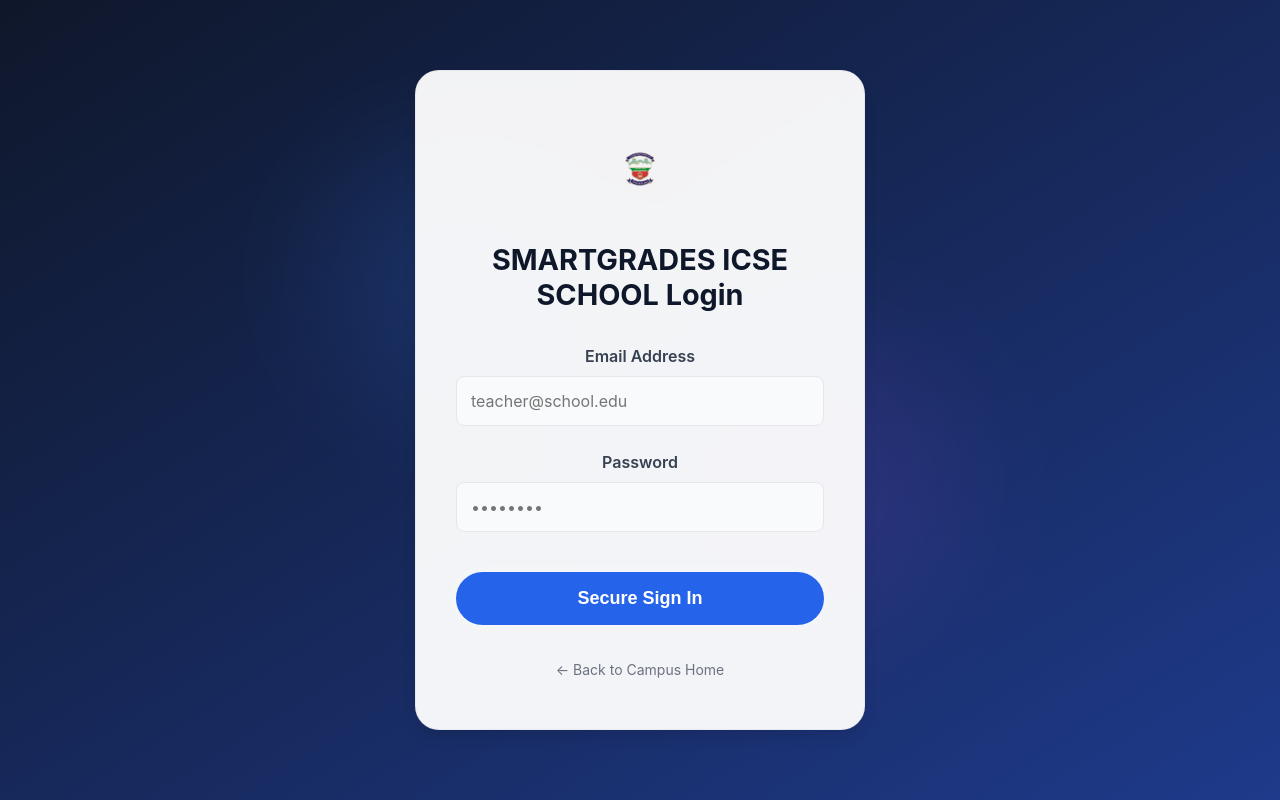
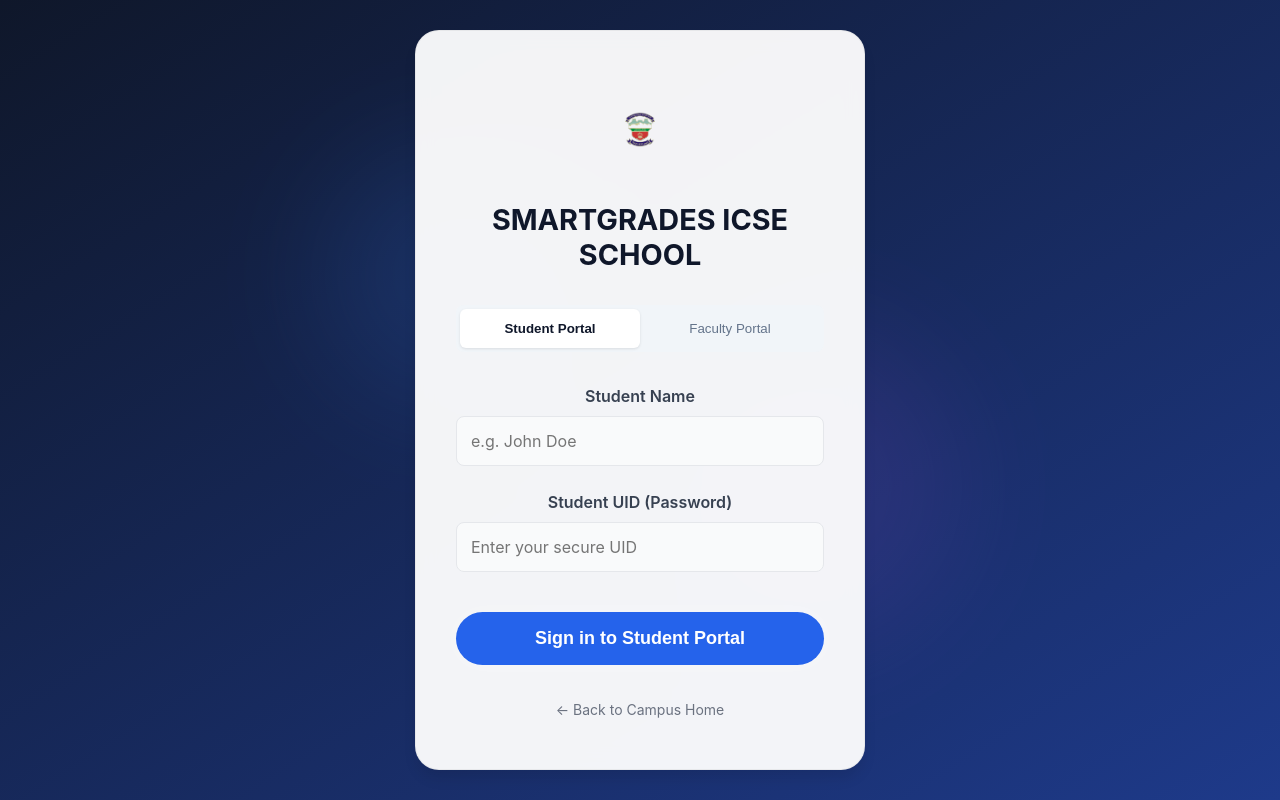
Before and after one commit to edarjeeling-creator/GN, a React (Vite) app: page /login in a window 1280 px wide. Built offline with nearby package versions, Linux system fonts and the light colour scheme; no server answers.

Commit message:
Phase 1: Custom login UI and Name/UID auth flow

```diff
--- a/package.json
+++ b/package.json
@@ -10,6 +10,7 @@
     "preview": "vite preview"
   },
   "dependencies": {
+    "@monaco-editor/react": "^4.7.0",
     "@supabase/supabase-js": "^2.106.1",
     "framer-motion": "^12.40.0",
     "html2pdf.js": "^0.14.0",
--- a/src/context/AuthContext.jsx
+++ b/src/context/AuthContext.jsx
@@ -40,12 +40,32 @@
     return await supabase.auth.signInWithPassword({ email, password });
   };
 
+  const customLogin = async (role, name, uid) => {
+    try {
+      // Step 1: Look up the underlying email
+      const { data: email, error: rpcError } = await supabase.rpc('lookup_user_email', {
+        p_role: role,
+        p_name: name,
+        p_uid: uid
+      });
+
+      if (rpcError) throw rpcError;
+      if (!email) return { error: { message: 'Invalid Name or UID' } };
+
+      // Step 2: Sign in with the retrieved email and the UID as the password
+      return await supabase.auth.signInWithPassword({ email, password: uid });
+    } catch (err) {
+      console.error("Custom login error:", err);
+      return { error: err };
+    }
+  };
+
   const logout = async () => {
     await supabase.auth.signOut();
   };
 
   return (
-    <AuthContext.Provider value={{ session, profile, loading, login, logout }}>
+    <AuthContext.Provider value={{ session, profile, loading, login, customLogin, logout }}>
       {!loading && children}
     </AuthContext.Provider>
   );
--- a/src/pages/Login.jsx
+++ b/src/pages/Login.jsx
@@ -1,17 +1,17 @@
 import { useState } from 'react';
-import { motion } from 'framer-motion';
-import { Link } from 'react-router-dom';
+import { motion, AnimatePresence } from 'framer-motion';
+import { Link, Navigate } from 'react-router-dom';
 import { useAuth } from '../context/AuthContext';
 import { useTheme } from '../context/ThemeProvider';
-import { Navigate } from 'react-router-dom';
 
 const Login = () => {
-  const [email, setEmail] = useState('');
-  const [password, setPassword] = useState('');
+  const [loginType, setLoginType] = useState('student'); // 'student' or 'faculty'
+  const [name, setName] = useState('');
+  const [uid, setUid] = useState('');
   const [error, setError] = useState('');
   const [loading, setLoading] = useState(false);
 
-  const { session, login } = useAuth();
+  const { session, customLogin } = useAuth();
   const { siteBranding } = useTheme();
 
   if (session) {
@@ -23,7 +23,10 @@
     setLoading(true);
     setError('');
 
-    const { error } = await login(email, password);
+    // Map login type to internal role ('student' or 'teacher')
+    const role = loginType === 'faculty' ? 'teacher' : 'student';
+
+    const { error } = await customLogin(role, name, uid);
     if (error) setError(error.message);
     setLoading(false);
   };
@@ -44,47 +47,76 @@
          />
       </div>
 
-      <motion.div initial={{ opacity: 0, y: 30 }} animate={{ opacity: 1, y: 0 }} transition={{ duration: 0.6 }} style={{ position: 'relative', zIndex: 10 }}>
-        <div className="bento-card" style={{ width: '100%', maxWidth: '450px', padding: '3rem 2.5rem', background: 'rgba(255, 255, 255, 0.95)', backdropFilter: 'blur(10px)' }}>
+      <motion.div initial={{ opacity: 0, y: 30 }} animate={{ opacity: 1, y: 0 }} transition={{ duration: 0.6 }} style={{ position: 'relative', zIndex: 10, width: '100%', maxWidth: '450px' }}>
+        <div className="bento-card" style={{ padding: '3rem 2.5rem', background: 'rgba(255, 255, 255, 0.95)', backdropFilter: 'blur(10px)' }}>
           <Link to="/" style={{ display: 'block', textDecoration: 'none' }}>
             <img src={siteBranding.logoUrl} alt="School Logo" style={{ width: '100px', height: '100px', objectFit: 'contain', margin: '0 auto 1.5rem', display: 'block' }} />
           </Link>
           <div style={{ marginBottom: '2rem', textAlign: 'center' }}>
-            <h2 style={{ color: 'var(--heading-color, var(--primary-color))', fontSize: '1.8rem', fontWeight: 'bold', marginBottom: siteBranding.siteMotto ? '0.25rem' : '0' }}>{siteBranding.siteName} Login</h2>
+            <h2 style={{ color: 'var(--heading-color, var(--primary-color))', fontSize: '1.8rem', fontWeight: 'bold', marginBottom: siteBranding.siteMotto ? '0.25rem' : '0' }}>{siteBranding.siteName}</h2>
             {siteBranding.siteMotto && <p style={{ color: 'var(--body-text-color, #64748b)', fontSize: '0.9rem', fontWeight: '500' }}>{siteBranding.siteMotto}</p>}
+          </div>
+
+          <div style={{ display: 'flex', marginBottom: '2rem', background: '#f1f5f9', borderRadius: '0.5rem', padding: '0.25rem' }}>
+            <button
+              onClick={() => setLoginType('student')}
+              style={{ flex: 1, padding: '0.75rem', border: 'none', background: loginType === 'student' ? 'white' : 'transparent', borderRadius: '0.375rem', fontWeight: loginType === 'student' ? 'bold' : 'normal', color: loginType === 'student' ? '#0f172a' : '#64748b', boxShadow: loginType === 'student' ? '0 1px 3px rgba(0,0,0,0.1)' : 'none', cursor: 'pointer', transition: 'all 0.2s' }}
+            >
+              Student Portal
+            </button>
+            <button
+              onClick={() => setLoginType('faculty')}
+              style={{ flex: 1, padding: '0.75rem', border: 'none', background: loginType === 'faculty' ? 'white' : 'transparent', borderRadius: '0.375rem', fontWeight: loginType === 'faculty' ? 'bold' : 'normal', color: loginType === 'faculty' ? '#0f172a' : '#64748b', boxShadow: loginType === 'faculty' ? '0 1px 3px rgba(0,0,0,0.1)' : 'none', cursor: 'pointer', transition: 'all 0.2s' }}
+            >
+              Faculty Portal
+            </button>
           </div>
 
           {error && <div className="badge badge-danger" style={{ width: '100%', textAlign: 'center', marginBottom: '1.5rem', padding: '0.75rem', borderRadius: '0.5rem' }}>{error}</div>}
 
-          <form onSubmit={handleLogin} style={{ display: 'flex', flexDirection: 'column', gap: '1.5rem' }}>
+          <AnimatePresence mode="wait">
+            <motion.form
+              key={loginType}
+              initial={{ opacity: 0, x: loginType === 'student' ? -20 : 20 }}
+              animate={{ opacity: 1, x: 0 }}
+              exit={{ opacity: 0, x: loginType === 'student' ? 20 : -20 }}
+              transition={{ duration: 0.2 }}
+              onSubmit={handleLogin}
+              style={{ display: 'flex', flexDirection: 'column', gap: '1.5rem' }}
+            >
               <div>
-              <label style={{ display: 'block', marginBottom: '0.5rem', fontWeight: 600, color: '#374151' }}>Email Address</label>
+                <label style={{ display: 'block', marginBottom: '0.5rem', fontWeight: 600, color: '#374151' }}>
+                  {loginType === 'student' ? 'Student Name' : 'Faculty Name'}
+                </label>
                 <input
-                type="email"
+                  type="text"
                   className="input-field"
                   style={{ background: '#f9fafb', border: '1px solid #e5e7eb', padding: '0.875rem' }}
-                value={email}
-                onChange={(e) => setEmail(e.target.value)}
-                placeholder="teacher@school.edu"
+                  value={name}
+                  onChange={(e) => setName(e.target.value)}
+                  placeholder={loginType === 'student' ? "e.g. John Doe" : "e.g. Rahul Sharma"}
                   required
                 />
               </div>
               <div>
-              <label style={{ display: 'block', marginBottom: '0.5rem', fontWeight: 600, color: '#374151' }}>Password</label>
+                <label style={{ display: 'block', marginBottom: '0.5rem', fontWeight: 600, color: '#374151' }}>
+                  {loginType === 'student' ? 'Student UID (Password)' : 'Faculty UID (Password)'}
+                </label>
                 <input
                   type="password"
                   className="input-field"
                   style={{ background: '#f9fafb', border: '1px solid #e5e7eb', padding: '0.875rem' }}
-                value={password}
-                onChange={(e) => setPassword(e.target.value)}
-                placeholder="••••••••"
+                  value={uid}
+                  onChange={(e) => setUid(e.target.value)}
+                  placeholder="Enter your secure UID"
                   required
                 />
               </div>
               <button type="submit" className="btn-hero-primary" style={{ marginTop: '1rem', background: 'var(--primary-color)', color: 'white', border: 'none', width: '100%' }} disabled={loading}>
-              {loading ? 'Authenticating...' : 'Secure Sign In'}
+                {loading ? 'Authenticating...' : `Sign in to ${loginType === 'student' ? 'Student' : 'Faculty'} Portal`}
               </button>
-          </form>
+            </motion.form>
+          </AnimatePresence>
 
           <div style={{ marginTop: '2rem', textAlign: 'center' }}>
             <Link to="/" style={{ color: '#6b7280', fontSize: '0.875rem', textDecoration: 'none' }}>&larr; Back to Campus Home</Link>
```
Also changed, not shown: 2 other files (tests, documents, lock files or other folders). Lines whose indentation alone changed are shown as unchanged.
